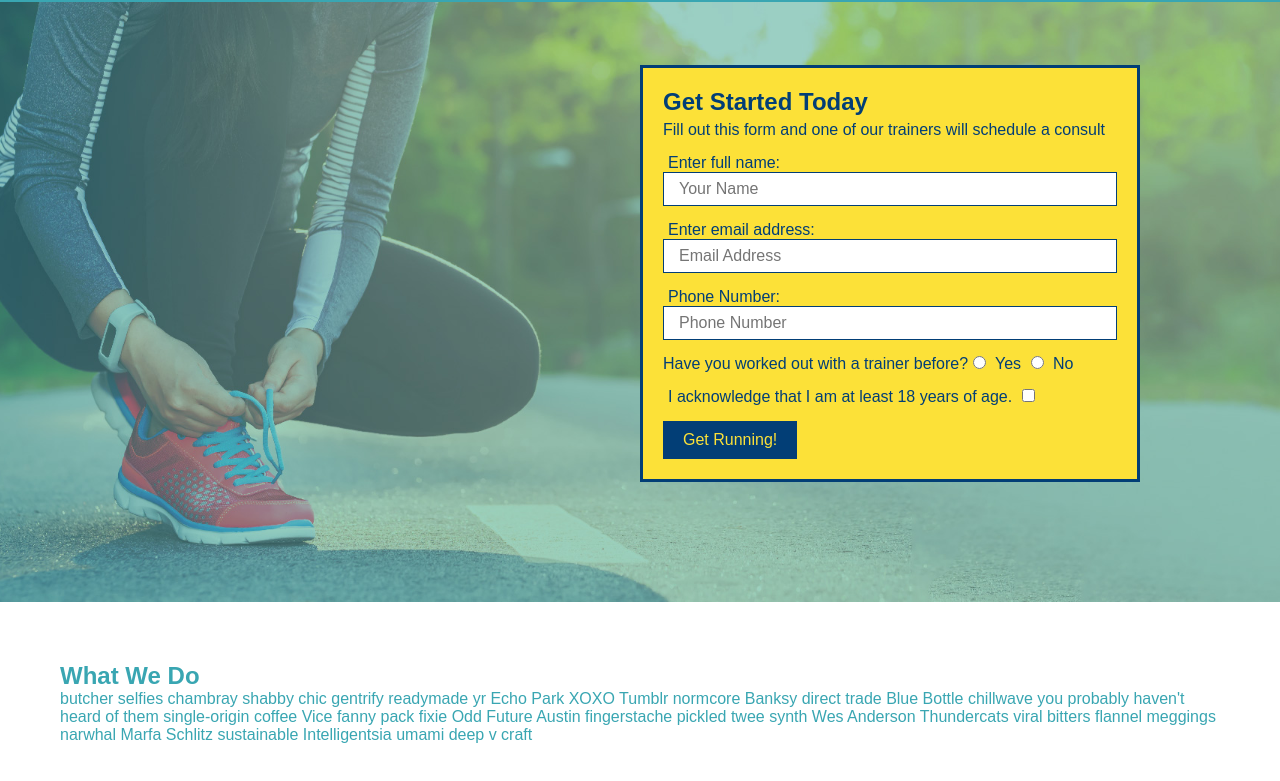
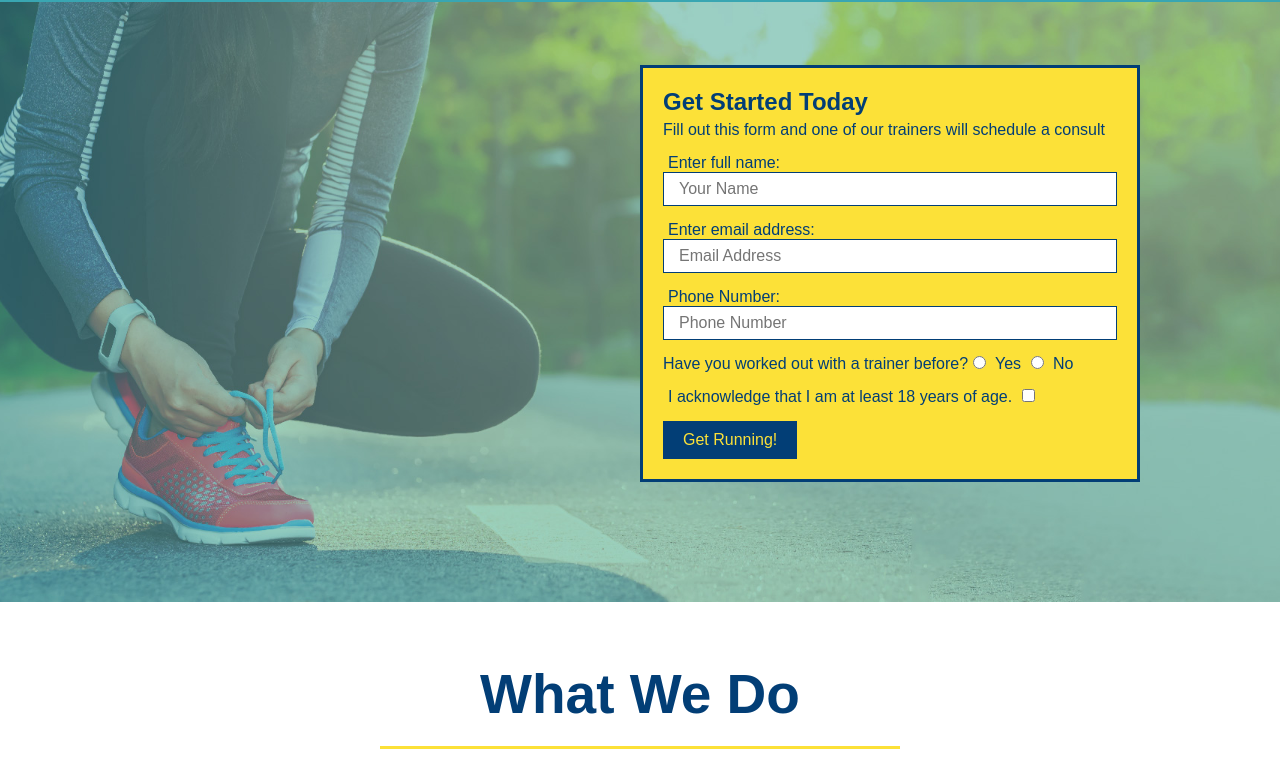
Before and after one commit to PeauxBoi/run-buddy, a plain HTML site: page index.html in a window 1280 px wide. Shown: the part 80-861 px from the top of the page. Drawn offline with Linux system fonts and the light colour scheme.

Commit message:
styled what we do section

```diff
--- a/assets/css/style.css
+++ b/assets/css/style.css
@@ -109,3 +109,22 @@ section {
     padding: 10px 20px;
     font-size: 16px;
 }
+.intro {
+    text-align: center;
+}
+.intro h2 {
+    font-size: 55px;
+    color: #023e76;
+    margin-bottom: 35px;
+    padding: 0 100px 20px 100px;
+    border-bottom: 3px solid;
+    border-color: #fce138;
+    display: inline-block;
+}
+.intro p {
+    line-height: 1.7;
+    color: #39a6b2;
+    width: 80%;
+    font-size: 20px;
+    margin: 0 auto;
+}
--- a/index.html
+++ b/index.html
@@ -69,7 +69,7 @@
 
 
         <!-- What We do section -->
-        <section id="what-we-do">
+        <section id="what-we-do" class="intro">
             <h2>What We Do</h2>
             <p>
                 butcher selfies chambray shabby chic gentrify readymade yr Echo Park XOXO Tumblr normcore Banksy direct trade Blue Bottle chillwave you probably haven't heard of them single-origin coffee Vice fanny pack fixie Odd Future Austin fingerstache pickled twee synth Wes Anderson Thundercats viral bitters flannel meggings narwhal Marfa Schlitz sustainable Intelligentsia umami deep v craft
```
